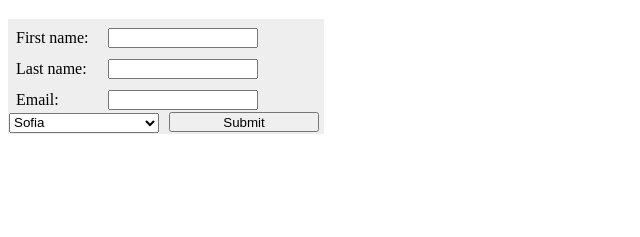
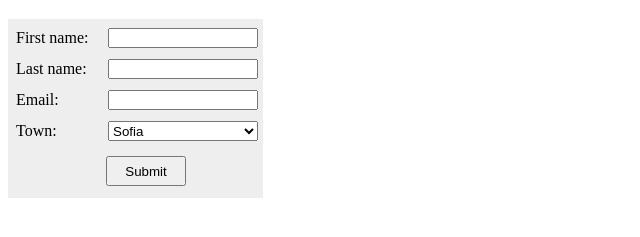
Before and after one commit to VenelinBakalov/softwareTechnologies, a plain HTML site: page HTML5-and-CSS/HTML-test/contact-form/contact-us-form.html in a window 1280 px wide. Shown: the part 61-298 px from the top of the page, without its empty margins (0-640 px from the left). Drawn offline with Linux system fonts and the light colour scheme.

Commit message:
finished html lab homework

```diff
--- a/HTML5-and-CSS/HTML-test/contact-form/contact-us-form.html
+++ b/HTML5-and-CSS/HTML-test/contact-form/contact-us-form.html
@@ -11,6 +11,7 @@
     <span>First name:</span> <input type="text" name="firstName"><br>
     <span>Last name:</span> <input type="text" name="lastName"><br>
     <span>Email:</span> <input type="text" name="email"><br>
+    <span>Town:</span>
     <select name="town">
         <option value="sofia">Sofia</option>
         <option value="plovdiv">Plovdiv</option>
--- a/HTML5-and-CSS/HTML-test/contact-form/style.css
+++ b/HTML5-and-CSS/HTML-test/contact-form/style.css
@@ -18,5 +18,11 @@ form input, form select {
 }
 
 form select {
-    margin: 1px;
+    margin: 5px;
 }
+
+form input[type='submit'] {
+    display: block;
+    margin: 10px 0 12px 98px;
+    width: 80px; height: 30px;
+}
```
